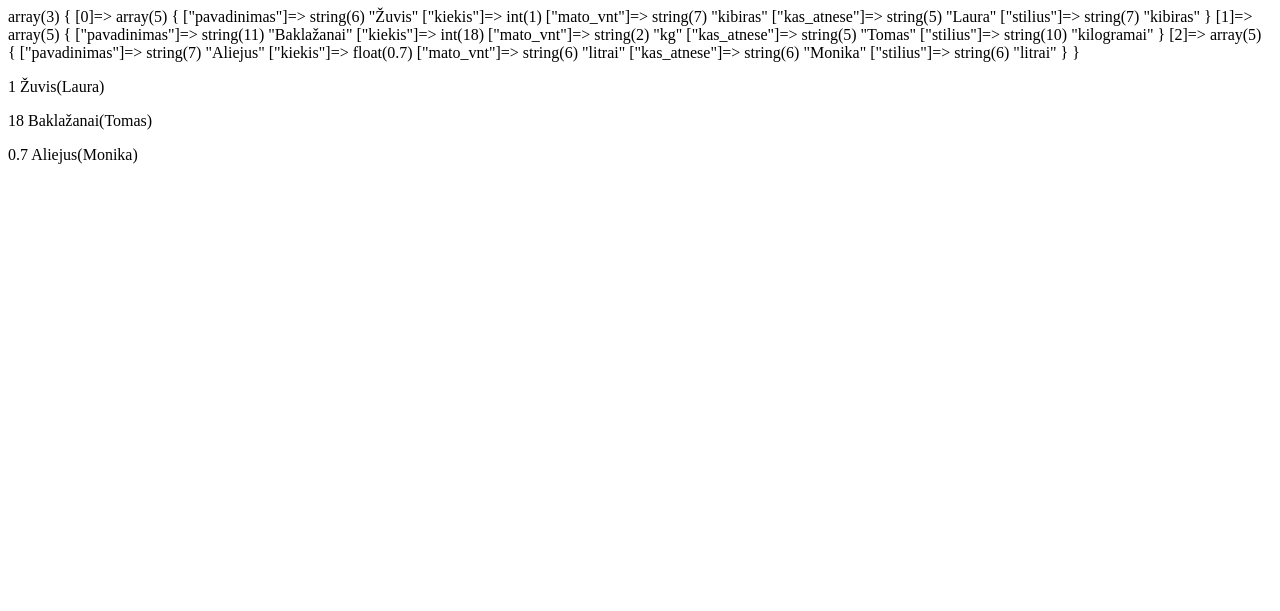
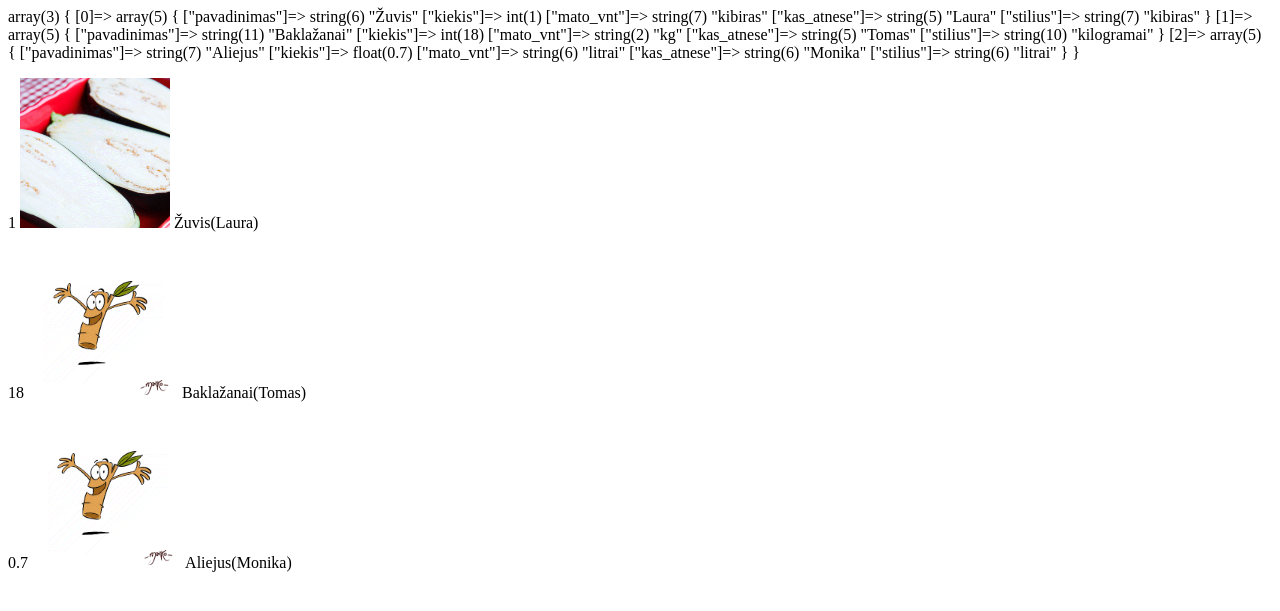
Before and after one commit to Noldor5150/fullstackbasics1, a PHP site: page / in a window 1280 px wide. Shown: the top 611 px of the page. Run offline with PHP 8.4, Linux system fonts and the light colour scheme.

Commit message:
array ir for each kartojimas 2 uzduotis su pataisymais

```diff
--- a/css/main.css
+++ b/css/main.css
@@ -3,6 +3,7 @@ span {
     background-size: cover;
     width: 150px;
     height: 150px;
+    display: inline-block;
 }
 .kibiras {
     color: darkmagenta;
--- a/index.php
+++ b/index.php
@@ -32,7 +32,9 @@ var_dump($balius);
     <body>
         <div>
             <?php foreach ($balius as $value): ?>
-            <p><?php print $value['kiekis'] ?> <span class="<?php print $value['stilius']?>"></span><?php print $value['pavadinimas'] . '(' . $value['kas_atnese'] . ')'; ?></p>
+                <p><?php print $value['kiekis'] ?>
+                   <span class="<?php print $value['stilius'] ?>"></span>
+                       <?php print $value['pavadinimas'] . '(' . $value['kas_atnese'] . ')'; ?></p>
             <?php endforeach; ?>
         </div>
     </body>
```
